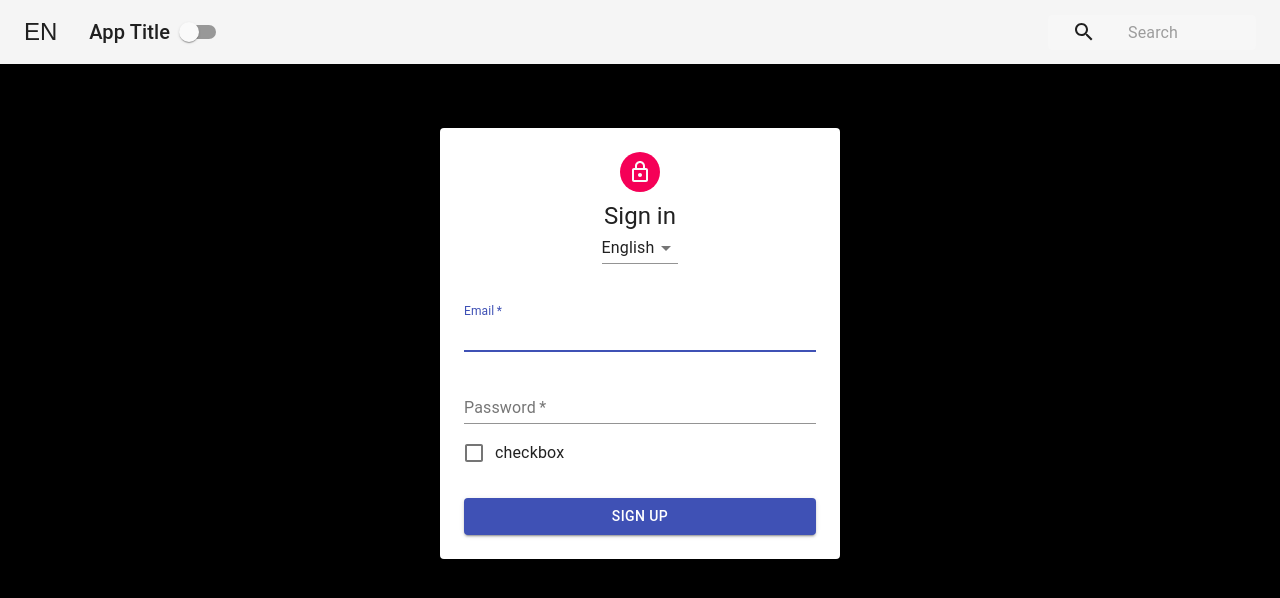
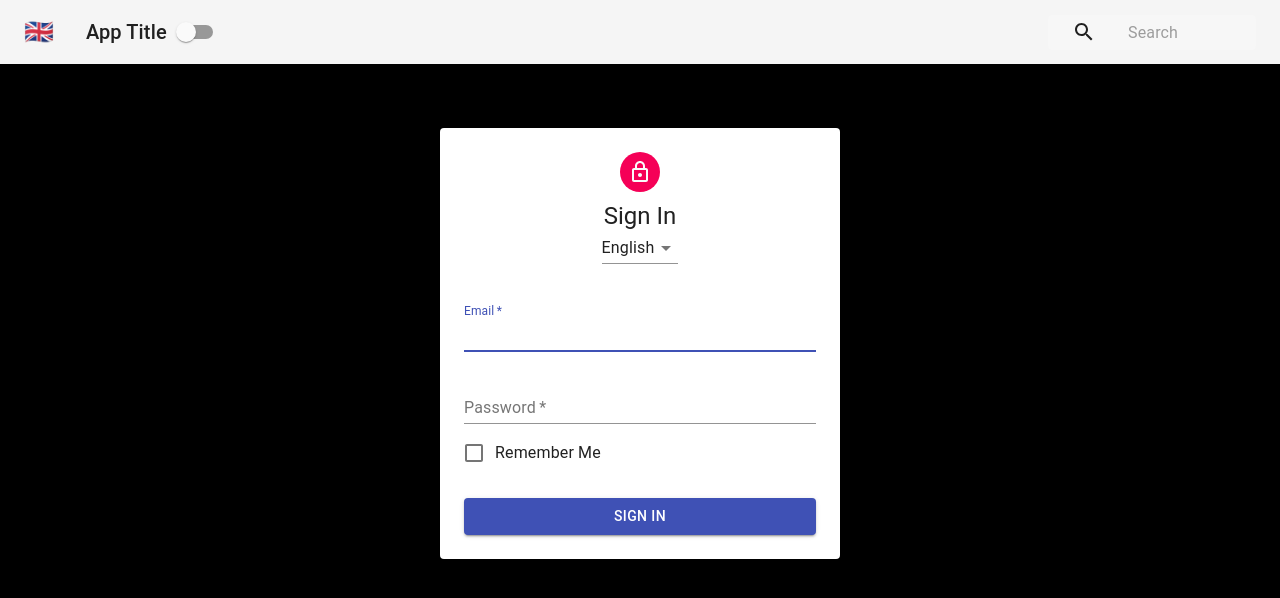
Before and after one commit to rafiurrafi/react-bootcamp, a React (Create React App) app: page / in a window 1280 px wide. Shown: the top 598 px of the page. Built offline with nearby package versions, Linux system fonts and the light colour scheme.

Commit message:
added HOC in language context

```diff
--- a/src/contexts/LanguageContext.js
+++ b/src/contexts/LanguageContext.js
@@ -23,4 +23,12 @@ class LanguageProvider extends Component {
   }
 }
 
+export const withLanguageContext = (Component) => (props) => {
+  return (
+    <LanguageContext.Consumer>
+      {(value) => <Component languageContext={value} {...props} />}
+    </LanguageContext.Consumer>
+  );
+};
+
 export default LanguageProvider;
--- a/src/form.jsx
+++ b/src/form.jsx
@@ -18,35 +18,37 @@ import Select from "@material-ui/core/Select";
 import LockOutlinedIcon from "@material-ui/icons/LockOutlined";
 import { LanguageContext } from "./contexts/LanguageContext";
 
-// const languageContent = {
-//   EN: {
-//     headerText: "Sign In",
-//     email: "Email",
-//     password: "Password",
-//     checkboxText: "Remember Me",
-//     buttonText: "Sign In",
-//   },
-//   FR: {
-//     headerText: "Se Connecter",
-//     email: "Adresse Èlectronique",
-//     password: "Mot de Passe",
-//     checkboxText: "Souviens-toi De Moi",
-//     buttonText: "Se Connecter",
-//   },
-//   SP: {
-//     headerText: "Registrarse",
-//     email: "Correo Electrónico",
-//     password: "Contraseña",
-//     checkboxText: "Recuérdame",
-//     buttonText: "Registrarse",
-//   },
-// };
+const languageContent = {
+  EN: {
+    headerText: "Sign In",
+    email: "Email",
+    password: "Password",
+    checkboxText: "Remember Me",
+    buttonText: "Sign In",
+  },
+  FR: {
+    headerText: "Se Connecter",
+    email: "Adresse Èlectronique",
+    password: "Mot de Passe",
+    checkboxText: "Souviens-toi De Moi",
+    buttonText: "Se Connecter",
+  },
+  SP: {
+    headerText: "Registrarse",
+    email: "Correo Electrónico",
+    password: "Contraseña",
+    checkboxText: "Recuérdame",
+    buttonText: "Registrarse",
+  },
+};
 
 class Form extends Component {
   static contextType = LanguageContext;
   render() {
     const { classes } = this.props;
     const { language, onLanguageChange } = this.context;
+    const { headerText, email, password, checkboxText, buttonText } =
+      languageContent[language];
 
     return (
       <main className={classes.main}>
@@ -57,7 +59,7 @@ class Form extends Component {
           </Avatar>
 
           {/* HEADER */}
-          <Typography variant="h5">Sign in</Typography>
+          <Typography variant="h5">{headerText}</Typography>
 
           {/* LANGUAGE SELECT */}
           <Select value={language} onChange={onLanguageChange}>
@@ -70,18 +72,18 @@ class Form extends Component {
           <form className={classes.form}>
             {/* EMAIL */}
             <FormControl margin="normal" required fullWidth>
-              <InputLabel htmlFor="email">Email</InputLabel>
+              <InputLabel htmlFor="email">{email}</InputLabel>
               <Input id="email" name="email" autoFocus />
             </FormControl>
             {/* PASSWORD */}
             <FormControl margin="normal" required fullWidth>
-              <InputLabel htmlFor="password">Password</InputLabel>
+              <InputLabel htmlFor="password">{password}</InputLabel>
               <Input id="password" name="password" />
             </FormControl>
             {/* CHECKBOX */}
             <FormControlLabel
               control={<Checkbox color="primary" />}
-              label="checkbox"
+              label={checkboxText}
             />
             {/* SIGN-IN BUTTON */}
             <Button
@@ -91,7 +93,7 @@ class Form extends Component {
               color="primary"
               className={classes.submit}
             >
-              Sign up
+              {buttonText}
             </Button>
           </form>
         </Paper>
--- a/src/navbar.jsx
+++ b/src/navbar.jsx
@@ -11,27 +11,32 @@ import InputBase from "@material-ui/core/InputBase";
 import Switch from "@material-ui/core/Switch";
 import SearchIcon from "@material-ui/icons/Search";
 import { ThemeContext } from "./contexts/ThemeContext";
+import {
+  LanguageContext,
+  withLanguageContext,
+} from "./contexts/LanguageContext";
 
-// const languageContent = {
-//   EN: {
-//     search: "Search",
-//     flag: "🇬🇧",
-//   },
-//   FR: {
-//     search: "Chercher",
-//     flag: "🇫🇷",
-//   },
-//   SP: {
-//     search: "Buscar",
-//     flag: "🇪🇸",
-//   },
-// };
+const languageContent = {
+  EN: {
+    search: "Search",
+    flag: "🇬🇧",
+  },
+  FR: {
+    search: "Chercher",
+    flag: "🇫🇷",
+  },
+  SP: {
+    search: "Buscar",
+    flag: "🇪🇸",
+  },
+};
 
 class Navbar extends Component {
   static contextType = ThemeContext;
   render() {
     const { classes } = this.props;
     const { isDarkMode, onThemeChange } = this.context;
+    const { language } = this.props.languageContext;
     return (
       <div className={classes.root}>
         <AppBar position="static" color={isDarkMode ? "default" : "primary"}>
@@ -39,7 +44,7 @@ class Navbar extends Component {
             {/* FLAG */}
             <IconButton className={classes.menuButton} color="inherit">
               <span role="img" aria-label="French Flag">
-                EN
+                {languageContent[language].flag}
               </span>
             </IconButton>
 
@@ -59,8 +64,11 @@ class Navbar extends Component {
                 <SearchIcon />
               </div>
               <InputBase
-                placeholder="Search"
-                classes={{ root: classes.inputRoot, input: classes.inputInput }}
+                placeholder={languageContent[language].search}
+                classes={{
+                  root: classes.inputRoot,
+                  input: classes.inputInput,
+                }}
               />
             </div>
           </Toolbar>
@@ -70,4 +78,4 @@ class Navbar extends Component {
   }
 }
 
-export default withStyles(styles)(Navbar);
+export default withLanguageContext(withStyles(styles)(Navbar));
```
